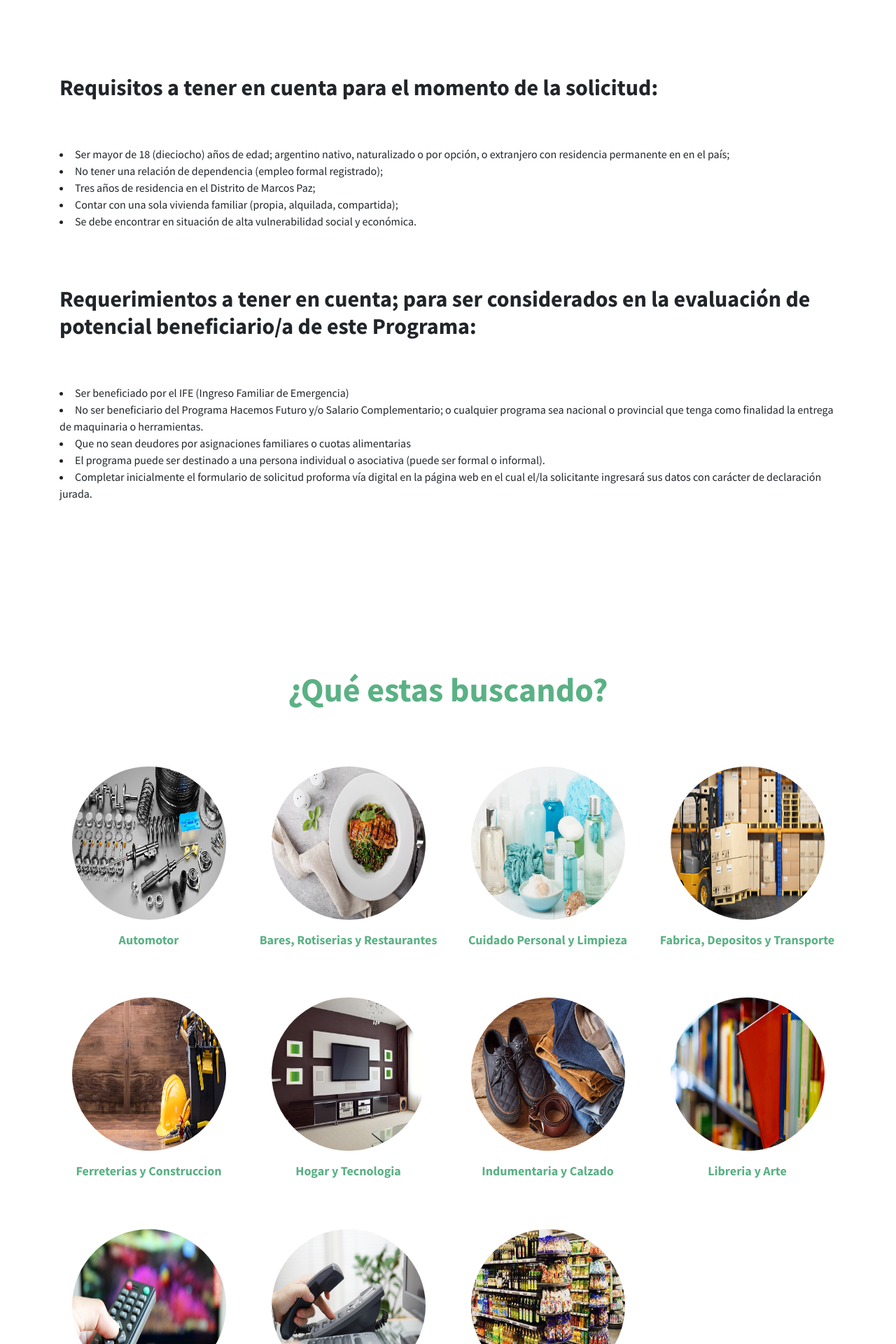
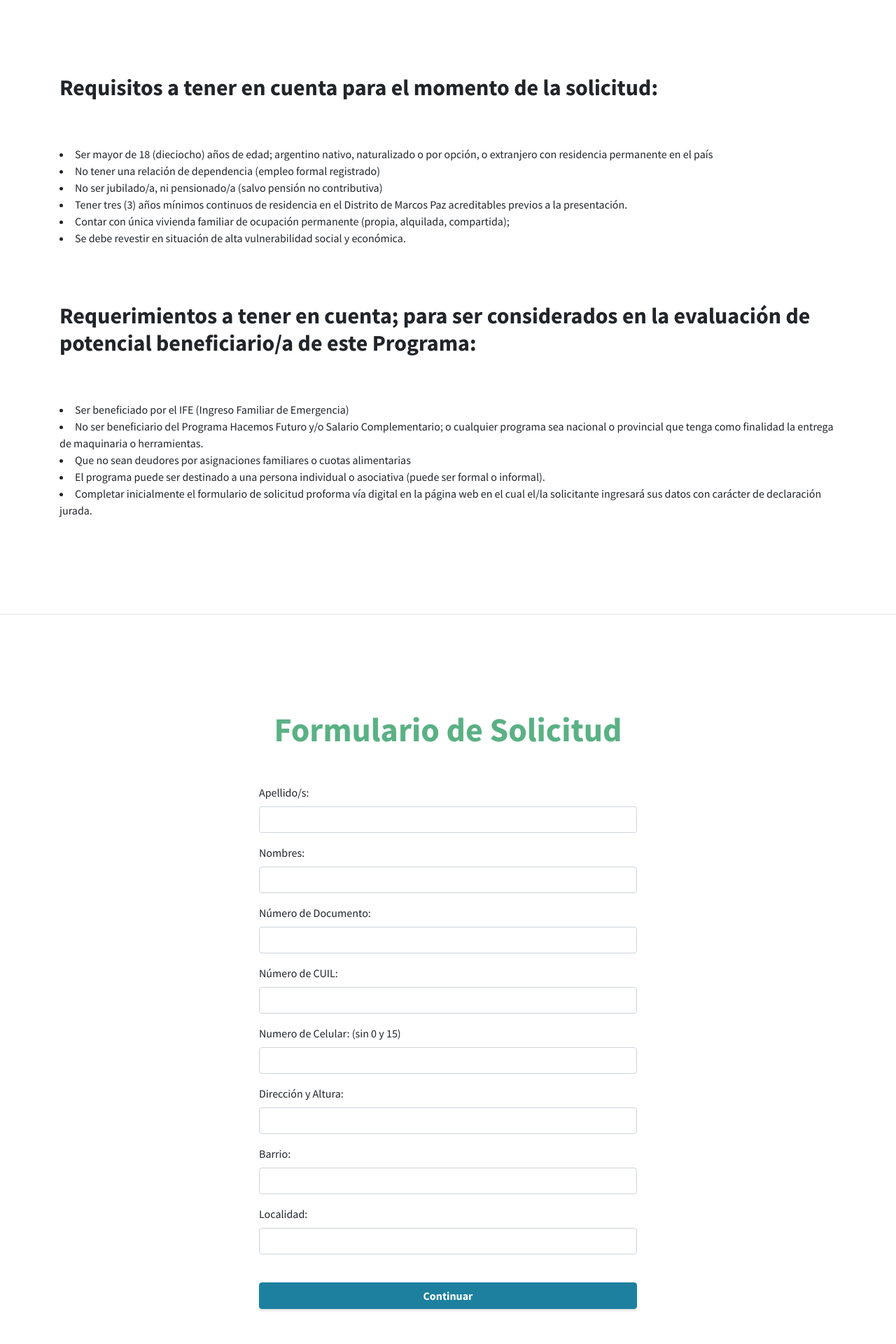
Before and after one commit to clau2489/bancoherramientas, a PHP site: page / in a window 1280 px wide. Shown: the part 2040-3960 px from the top of the page at 70% size. Run offline with PHP 8.4, Linux system fonts and the light colour scheme; data comes from the database, SQL or seed files in the repository.

Commit message:
Cambios de interfaz y formularios
Cambios en la captura de datos de los formularios y la forma en que se reciben los datos

```diff
--- a/index.php
+++ b/index.php
@@ -6,19 +6,14 @@
 
 <body id="page-top">
 
-  <!-- Navigation
-  <a class="menu-toggle rounded" href="#">
-    <i class="fas fa-bars"></i>
-  </a> -->
-
 
   <!-- Header -->
   <header class="masthead d-flex">
     <div class="container text-center my-auto">
-      <img src="assets/img/comproenmipueblo-logo.png" width="300px;">
-      <!--<h1 class="mb-1">Compro en mi Pueblo</h1> -->
+      <img src="assets/img/mmpblanco.png" width="300px;">
+      <br><br>
       <h3 class="mb-5">
-        <em style="color: white;">Una forma diferente de comprar</em>
+        <em style="color: white;">Banco de Maquinarias, Herramientas y Materiales para la Emergencia Social</em>
       </h3>
       <a class="btn btn-success btn-sm js-scroll-trigger" href="#about">Accedé al programa</a>
     </div>
@@ -55,11 +50,12 @@
       </div>
       <div class="row">
         <div class="col-md-12">
-          <li>Ser mayor de 18 (dieciocho) años de edad; argentino nativo, naturalizado o por opción, o extranjero con residencia permanente en en el país;</li>
-          <li>No tener una relación de dependencia (empleo formal registrado);</li>
-          <li>Tres años de residencia en el Distrito de Marcos Paz;</li>
-          <li>Contar con una sola vivienda familiar (propia, alquilada, compartida);</li>
-          <li>Se debe encontrar en situación de alta vulnerabilidad social y económica. </li>
+          <li>Ser mayor de 18 (dieciocho) años de edad; argentino nativo, naturalizado o por opción, o extranjero con residencia permanente en el país</li>
+          <li>No tener una relación de dependencia (empleo formal registrado)</li>
+          <li>No ser jubilado/a, ni pensionado/a (salvo pensión no contributiva)</li>
+          <li>Tener tres (3) años mínimos continuos de residencia en el Distrito de Marcos Paz acreditables previos a la presentación.</li>
+          <li>Contar con única vivienda familiar de ocupación permanente (propia, alquilada, compartida);</li>
+          <li>Se debe revestir en situación de alta vulnerabilidad social y económica. </li>
         </div>
       </div>
       <br><br>
@@ -81,80 +77,59 @@
     </div>
   </section>
 
+  <hr>
+
   <!-- Services -->
-  <section class="content-section text-white text-center" id="services">
+  <section class="content-section" id="services">
     <div class="container">
-      <div class="content-section-heading">
-        <h2 class="mb-5 text-darkgreen">¿Qué estas buscando?</h2>
+      <div class="content-section-heading text-center">
+        <h2 class="mb-5 text-darkgreen">Formulario de Solicitud</h2>
+      </div>
+      <div class="row">
+        <div class="offset-md-3 col-md-6">
+          <form action="ejes.php" method="post">
+            <div class="form-group">
+              <label>Apellido/s: </label>
+              <input type="text" class="form-control" id="apellido" name="apellido" required style="text-transform:uppercase;" value=""  onkeyup="javascript:this.value=this.value.toUpperCase();">
+            </div>
+            <div class="form-group">
+              <label>Nombres: </label>
+              <input type="text" class="form-control" id="nombre" name="nombre" required style="text-transform:uppercase;" value=""  onkeyup="javascript:this.value=this.value.toUpperCase();">
+            </div>
+            <div class="form-group">
+              <label>Número de Documento: </label>
+              <input type="number" class="form-control" id="documento" name="documento" required minlength="7" maxlength="8">
+            </div>
+            <div class="form-group">
+              <label>Número de CUIL: </label>
+              <input type="number" class="form-control" id="cuil" name="cuil" required minlength="10" maxlength="11">
+            </div>
+            <div class="form-group">
+              <label>Numero de Celular: (sin 0 y 15)</label>
+              <input type="text" class="form-control" id="telefono" name="telefono" required>
+            </div>
+            <div class="form-group">
+              <label>Dirección y Altura: </label>
+              <input type="text" class="form-control" id="direccion" name="direccion" required style="text-transform:uppercase;" value=""  onkeyup="javascript:this.value=this.value.toUpperCase();">
+            </div>
+            <div class="form-group">
+              <label>Barrio: </label>
+              <input type="text" class="form-control" id="barrio" name="barrio" required style="text-transform:uppercase;" value=""  onkeyup="javascript:this.value=this.value.toUpperCase();">
+            </div>
+            <div class="form-group">
+              <label>Localidad: </label>
+              <input type="text" class="form-control" id="localidad" name="localidad" required style="text-transform:uppercase;" value=""  onkeyup="javascript:this.value=this.value.toUpperCase();">
+            </div>
+            <br>
+            <input type="submit" class="btn btn-primary btn-block" value="Continuar">
+          </form>
+        </div>
       </div>
 
-
-      <div class="row">
-
-        <?php
-        include("config/db.php");
-        include("config/conexion.php");
-        $consulta=mysqli_query($con,"select * from categorias order by tipo");
-        while($campo=mysqli_fetch_array($consulta)){
-        ?>
-
-
-        <div class="col-lg-3 col-md-6 p2">
-          <a href="categories.php?id=<?php echo $campo['id_categoria'] ?>"><img src="assets/img/categorias/<?php echo $campo['imagen'] ?>" class="rounded-circle" /></a>
-          <h4 class="text-mmp">
-            <strong><?php echo $campo['tipo'] ?></strong>
-          </h4>
-        </div>
-
-
-        <?php
-          }
-        ?>
 
     </div>
   </section>
 
-
-  <!-- Call to Action -->
-  <section class="content-section text-white" id="faq">
-    <div class="container text-center">
-      <div class="row">
-        <div class="col-md-6 p1">
-          <a href="index.php" class="btn btn-compro btn-block"><img src="assets/img/comproenmipueblo-logo.png" width="262px">
-          </a>
-        </div>
-        <div class="col-md-6 p1">
-          <a href="https://www.facebook.com/FeriasOnlinemmp" class="btn btn-feria btn-block"><img src="assets/img/feriavirtual.png" width="150px" class="p1"></a>
-          <!--
-          <br><br>
-          <h2 class="text-dark">Respuestas para la comunidad</h2>
-        </div>
-        <div class="col-md-6 p2">
-          <a href="#" class="btn btn-success btn-block p2">
-            <h2>Soy vecino de Marcos Paz</h2>
-            <br>
-            <h4>
-              <strong>¿Que beneficios obtengo?</strong>
-            </h4>
-          </a>
-        </div>
-        <div class="col-md-6 p2">
-          <a href="#" class="btn btn-primary btn-block p2">
-            <h2>Soy Comerciante</h2>
-            <br>
-            <h4>
-              <strong>¿Como puedo adherirme al programa?</strong>
-            </h4>
-          </a>
-        </div> -->
-      </div>
-    </div>
-  </section>
-
-  <!-- Map -->
-  <section id="contact">
-    <iframe src="https://www.google.com/maps/embed?pb=!1m18!1m12!1m3!1d26214.297270198735!2d-58.85284599653067!3d-34.78613311589264!2m3!1f0!2f0!3f0!3m2!1i1024!2i768!4f13.1!3m3!1m2!1s0x95bcec18593da79b%3A0xea7c5321cc18b346!2sMarcos%20Paz%2C%20Buenos%20Aires!5e0!3m2!1ses-419!2sar!4v1590896867331!5m2!1ses-419!2sar" width="100%" height="600px" frameborder="0" style="border:0;" allowfullscreen="" aria-hidden="false" tabindex="0"></iframe>
-  </section>
 
 
   <?php include("layout/footer.php");?>
```
Also changed, not shown: admin.md (deleted, +0 -2 lines), categories.php (deleted, +0 -71 lines), confirmardatos.php (added, +62 -0 lines), ejes.php (added, +142 -0 lines), list.php (deleted, +0 -78 lines), assets/img/MMP01.png (deleted), assets/img/bg-masthead.jpg, assets/img/mmpblanco.png.
